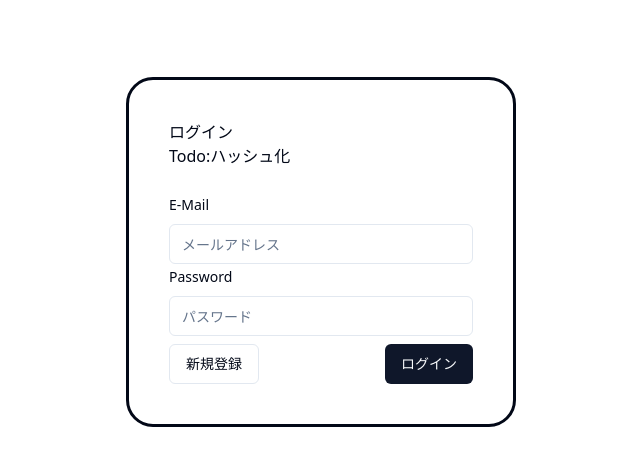
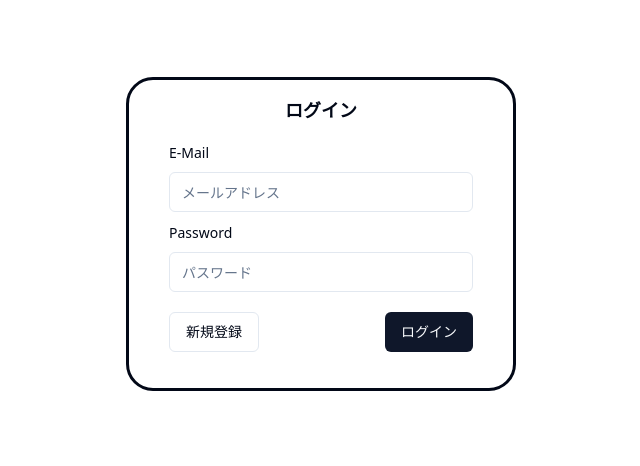
Before and after one commit to Rei1449/sns, a React (Vite) app in the folder frontend/: page /login in a window 1280 px wide. Shown: the top 466 px of the page, without its empty margins (319-959 px from the left). Built offline with nearby package versions, Linux system fonts and the light colour scheme.

Commit message:
ログイン登録時にホームに遷移

```diff
--- a/frontend/src/login_and_register/Login.tsx
+++ b/frontend/src/login_and_register/Login.tsx
@@ -25,6 +25,7 @@ export default function Login() {
             try {
                 const token: string = await postFetchJson<string>('http://localhost:3001/auth/login', data);
                 setCookie('myToken', token, { maxAge : 3600 });
+                nav('/');
             } catch(e) {
                 alert(e);
             }
@@ -32,18 +33,23 @@ export default function Login() {
     }
 
     return (
-        <div className="m-auto mt-20 w-96 h-auto outline rounded-3xl p-10">
-            <h1>ログイン</h1>
-            <h2>Todo:ハッシュ化</h2>
-            <br/>
+        <div className="m-auto mt-20 w-96 h-auto outline rounded-3xl px-10 py-4">
+            <div className="mb-4 text-center text-lg font-semibold"> ログイン </div>
 
             <Form {...formHook}>
                 <form onSubmit={formHook.handleSubmit(onSubmitForm)}>
 
-                    <EmailFormField form={formHook}/>
-                    <PWFormField form={formHook}/>
+                    {/* 入力フォーム */}
+                    <div className="my-2">
+                        <EmailFormField form={formHook}/>
+                    </div>
 
-                    <div className="flex flex-row-reverse justify-between">
+                    <div className="my-2">
+                        <PWFormField form={formHook}/>
+                    </div>
+
+                    {/* ログインボタン */}
+                    <div className="my-5 flex flex-row-reverse justify-between">
                         <Button
                             variant="default"
                             type="submit"> ログイン </Button>
@@ -54,6 +60,7 @@ export default function Login() {
 
                 </form>
             </Form>
+
         </div>
     )
 }
--- a/frontend/src/login_and_register/Register.tsx
+++ b/frontend/src/login_and_register/Register.tsx
@@ -27,6 +27,7 @@ export default function Register() {
             try {
                 const token: string = await postFetchJson<string>('http://localhost:3001/users/create', data);
                 setCookie('myToken', token, { maxAge : 3600 });
+                nav('/');
             } catch(e) {
                 /*認証されない場合どうやって画面に表示する？*/
                 alert(e);
@@ -35,17 +36,25 @@ export default function Register() {
     }
 
     return (
-        <div className="m-auto mt-20 w-96 h-auto outline rounded-3xl p-10">
-            <h1>新規登録</h1>
-            <br/>
+        <div className="m-auto mt-20 w-96 h-auto outline rounded-3xl px-10 py-4">
+            <div className="mb-4 text-center text-lg font-semibold"> 新規登録 </div>
+
             <Form {...formHook}>
                 <form onSubmit={formHook.handleSubmit(onSubmitForm)}>
 
-                    <NameFormField form={formHook} />
-                    <EmailFormField form={formHook} />
-                    <PWFormField form={formHook} />
+                    {/* 入力フォーム */}
+                    <div className="my-2">
+                        <NameFormField form={formHook} />
+                    </div>
+                    <div className="my-2">
+                        <EmailFormField form={formHook} />
+                    </div>
+                    <div className="my-2">
+                        <PWFormField form={formHook} />
+                    </div>
 
-                    <div className="flex flex-row-reverse justify-between">
+                    {/* 登録ボタン */}
+                    <div className="my-5 flex flex-row-reverse justify-between">
                         <Button
                             variant="default"
                             type="submit"> 登録 </Button>
```
